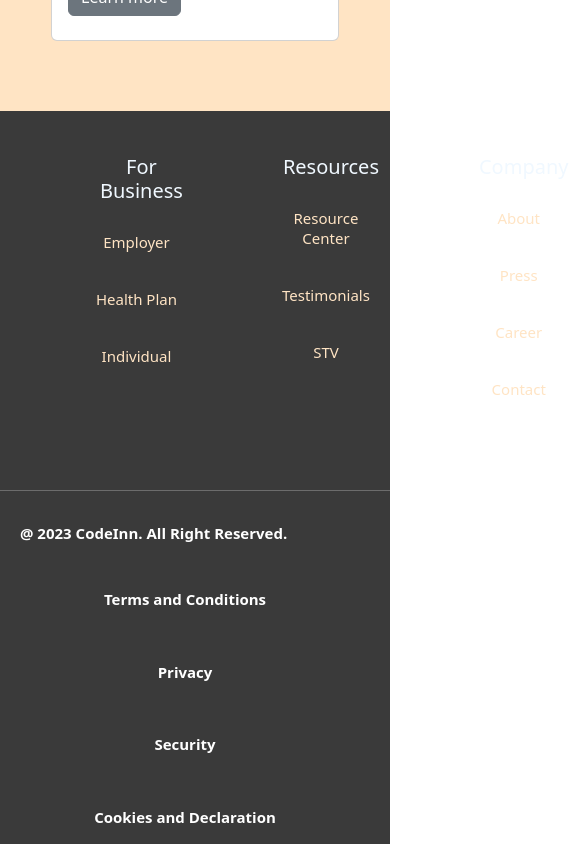
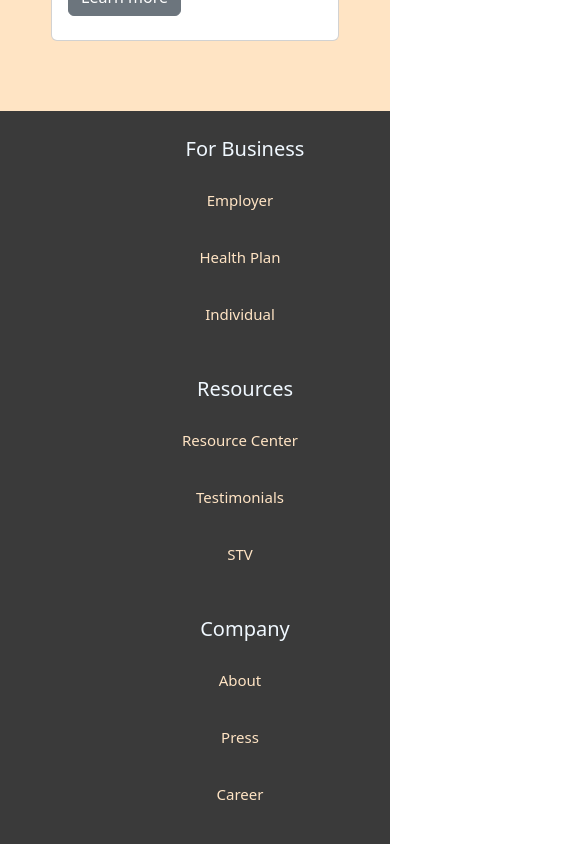
Before and after one commit to KUYSarden/miniproject2, a React (Vite) app: page / in a window 390 px wide. Shown: the part 2980-3824 px from the top of the page, 585 px wide, since content can reach past the window. Built offline with nearby package versions, Linux system fonts and the light colour scheme.

Commit message:
add media responsive

```diff
--- a/src/index.css
+++ b/src/index.css
@@ -377,6 +377,28 @@ hr{
         display: block;
     }
 
+    .footer-body {
+        display: block;
+        width: auto;
+    }
+
+
+    .footer {
+        width: auto;
+        display: block;
+        text-align: center;
+
+        margin: auto;
+    }
+
+    .social_media img {
+        width: 60px;
+    }
+
+    .sb__footer-links_div {
+        width: auto;
+    }
+
 
 
 
@@ -449,6 +471,19 @@ hr{
 
     }
 
+    .footer {
+        display: block;
+        padding: 10px;
+    }
+
+    .sb__footer-below {
+        text-align: center;
+    }
+
+    .social_media img {
+        width: 40px;
+    }
+
     .sb__footer-below{
         flex-direction: column;
         justify-content: left;
```
